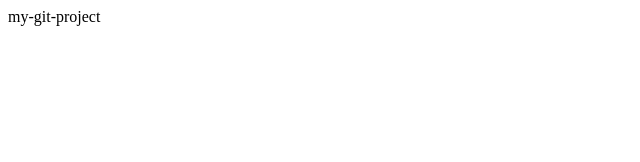
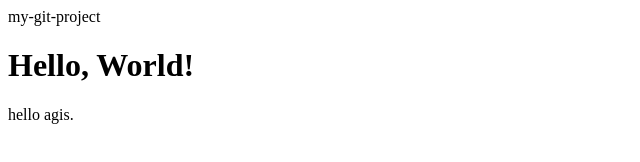
Before and after one commit to agisdianti/my-git-project, a plain HTML site: page index.html in a window 1280 px wide. Shown: the whole page, without its empty margins (0-640 px from the left). Drawn offline with Linux system fonts and the light colour scheme.

Commit message:
mengubah file index.html

```diff
--- a/index.html
+++ b/index.html
@@ -1 +1,16 @@
 my-git-project
+<!DOCTYPE html>
+<html lang="en">
+
+<head>
+    <meta charset="UTF-8">
+    <meta name="viewport" content="width=device-width, initial-scale=1.0">
+    <title>Hello, World!</title>
+</head>
+
+<body>
+    <h1>Hello, World!</h1>
+    <p>hello agis.</p>
+</body>
+
+</html>
```
